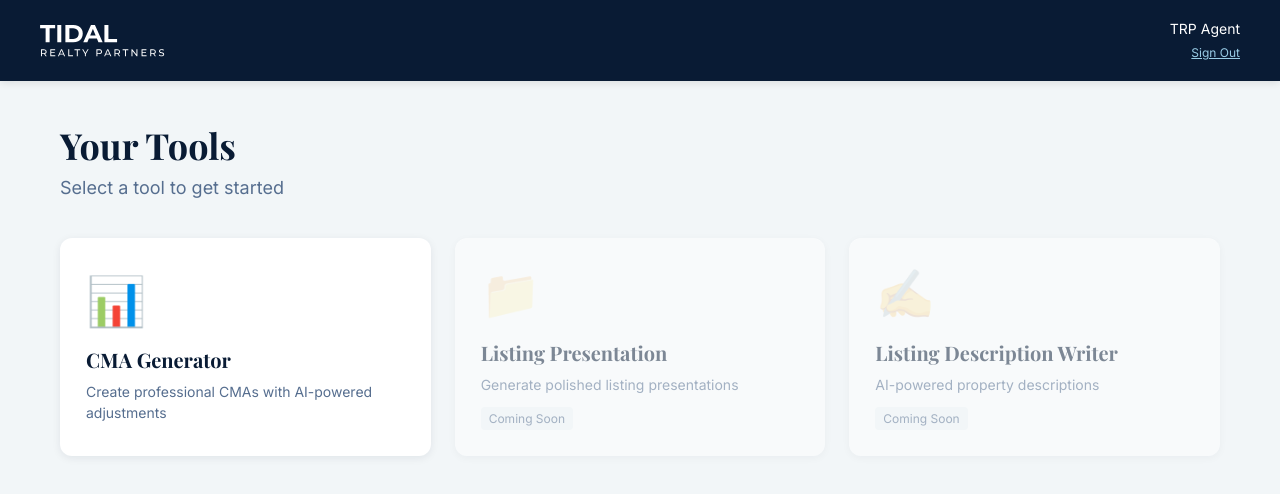
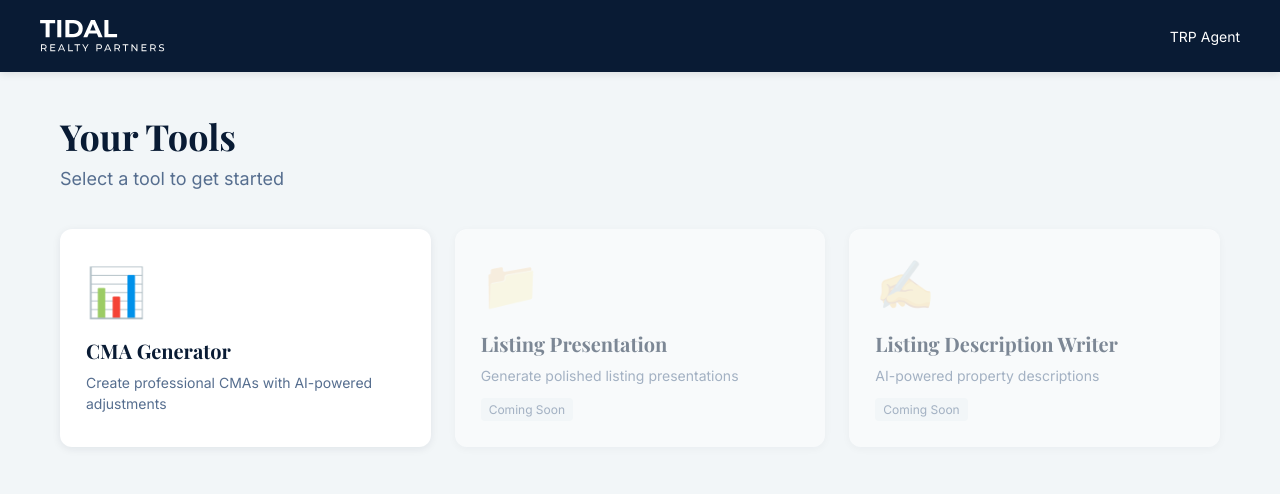
Before and after one commit to Matthew-Kane-TRP/tidal-collab, a React (Vite) app in the folder frontend/: page / in a window 1280 px wide. Shown: the top 494 px of the page. Built offline with nearby package versions, Linux system fonts and the light colour scheme; no server answers.

Commit message:
Remove Sign Out button from ToolLauncher

```diff
--- a/frontend/src/components/Home/ToolLauncher.jsx
+++ b/frontend/src/components/Home/ToolLauncher.jsx
@@ -1,11 +1,6 @@
-import { supabase } from '../../lib/supabase'
 import logo from '../../assets/tidal_logo.svg'
 
 export default function ToolLauncher({ user, profile, onLaunchTool }) {
-  const handleLogout = async () => {
-    await supabase.auth.signOut()
-    window.location.reload()
-  }
 
   const tools = [
     {
@@ -44,19 +39,7 @@ export default function ToolLauncher({ user, profile, onLaunchTool }) {
         <div style={{ maxWidth: '1200px', margin: '0 auto', display: 'flex', justifyContent: 'space-between', alignItems: 'center' }}>
           <img src={logo} alt="Tidal Realty Partners" style={{ height: '32px', filter: 'brightness(0) invert(1)' }} />
           <div style={{ textAlign: 'right' }}>
-            <p style={{ fontSize: '14px', marginBottom: '4px' }}>{profile?.name || user.email}</p>
-            <button
-              onClick={handleLogout}
-              style={{
-                background: 'none',
-                color: 'var(--brand-blue-lt)',
-                fontSize: '12px',
-                textDecoration: 'underline',
-                padding: 0
-              }}
-            >
-              Sign Out
-            </button>
+            <p style={{ fontSize: '14px' }}>{profile?.name || user.email}</p>
           </div>
         </div>
       </header>
```
